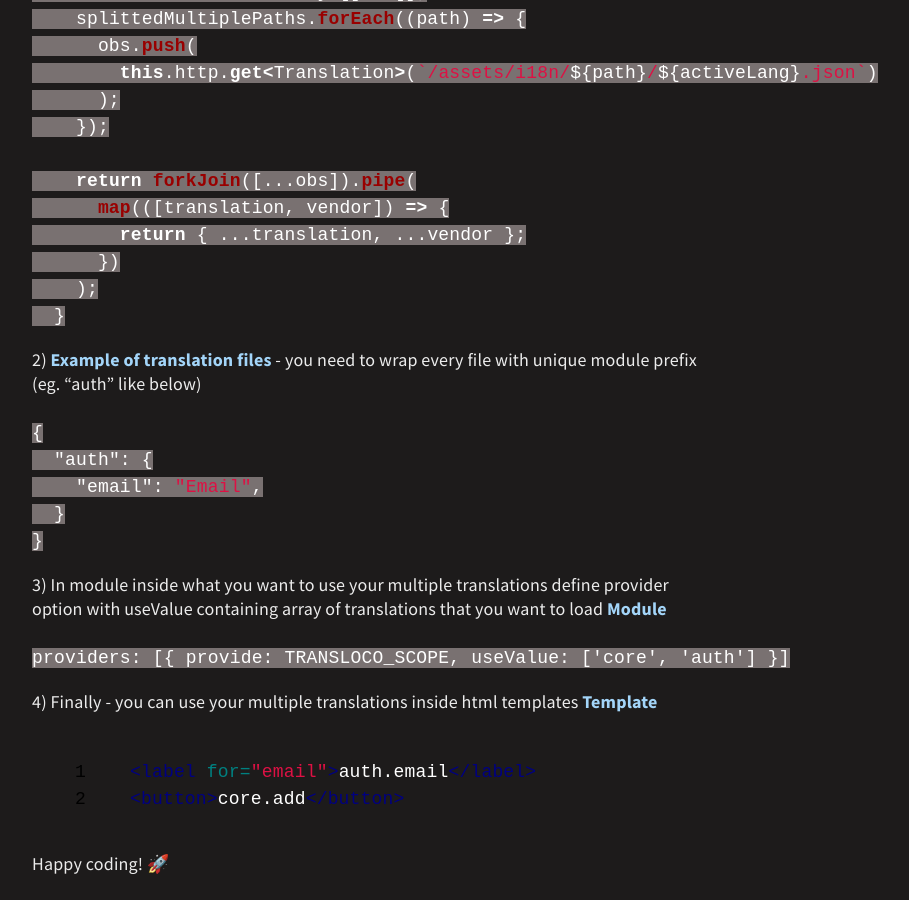
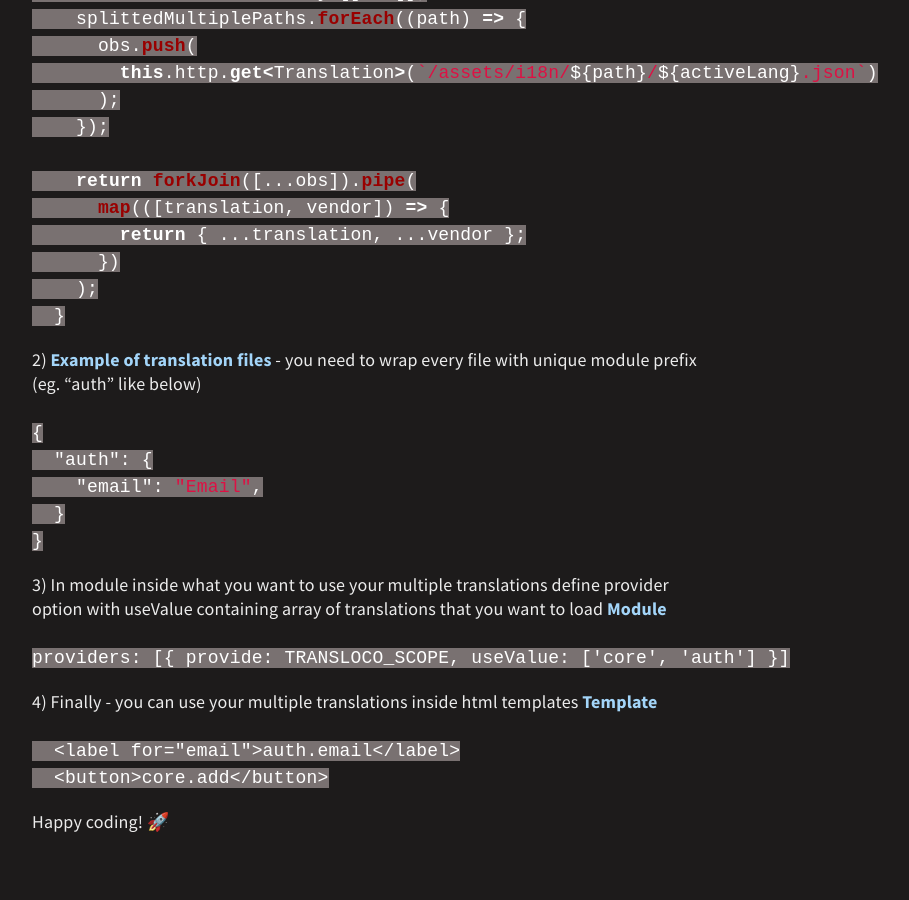
Before and after one commit to yerevin/blog, a Jekyll site: the page built from _posts/2020-07-08-angular-transloco-multiple-scopes-merged-and-lazy-loaded.md, in a window 1280 px wide and 900 px high, scrolled down 776 px. Shown: the whole window, without its empty margins (270-1179 px from the left). Built offline with Jekyll 4.4.1, drawn with Linux system fonts in a browser that asks for light colours; after the commit the page ends 1634 px from its top, so only the background shows below that.

Commit message:
Update 2020-07-08-angular-transloco-multiple-scopes-merged-and-lazy-loaded.md

````diff
--- a/_posts/2020-07-08-angular-transloco-multiple-scopes-merged-and-lazy-loaded.md
+++ b/_posts/2020-07-08-angular-transloco-multiple-scopes-merged-and-lazy-loaded.md
@@ -47,10 +47,10 @@ providers: [{ provide: TRANSLOCO_SCOPE, useValue: ['core', 'auth'] }]
 ```
 
 4) Finally - you can use your multiple translations inside html templates [Template](https://github.com/yerevin/hire-me-recruitation-repo/blob/master/angular-rxjs/src/app/modules/auth/components/login/login.component.html)
-{% highlight html linenos %}
+```angular
   <label for="email">{{ "auth.email" | transloco }}</label>
   <button>{{ "core.add" | transloco }}</button>
-{% endhighlight %}
+```
 
 
 Happy coding! 🚀
````
